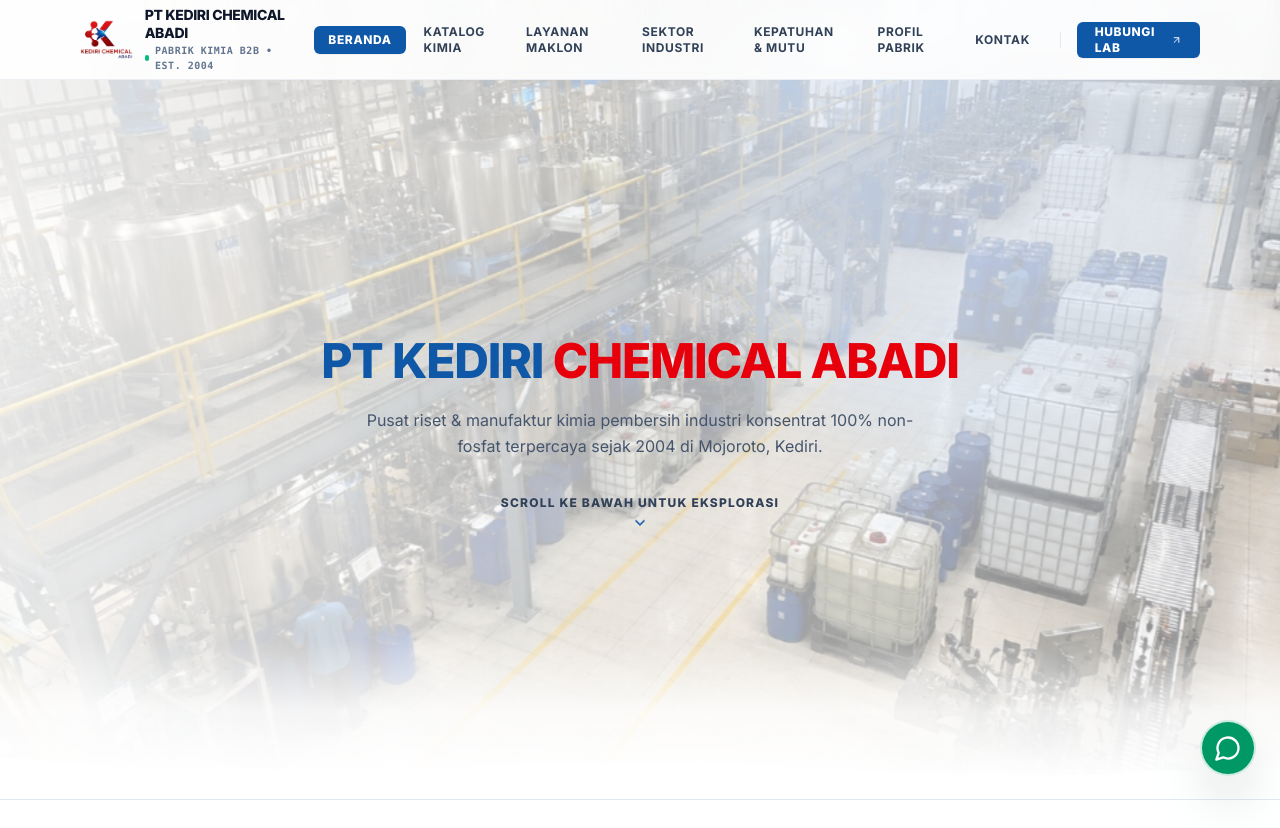
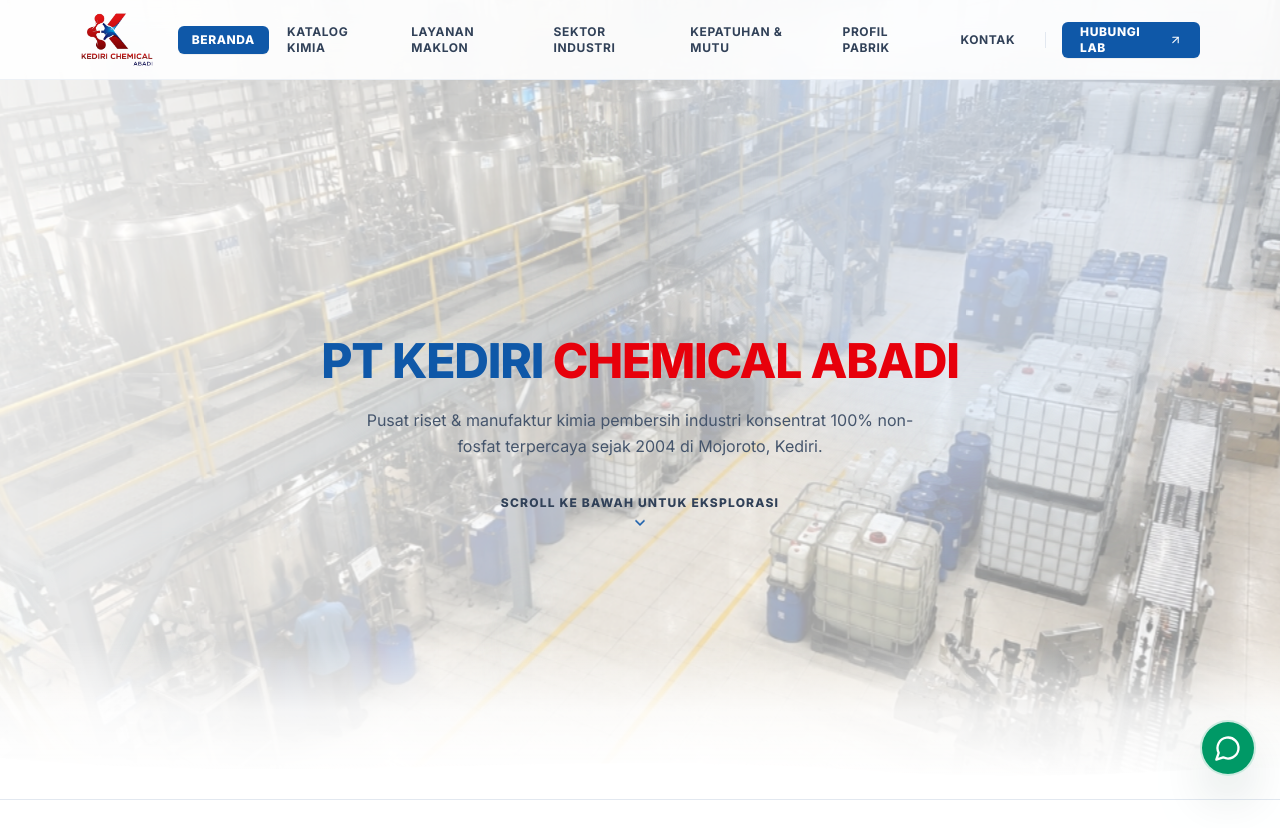
Before and after one commit to YerikhoArfensiasEffendi/KediriChemicalAbadi, a React (Vite) app: page / in a window 1280 px wide. Shown: the top 828 px of the page. Built offline with nearby package versions, Linux system fonts and the light colour scheme.

Commit message:
style(navbar): remove company text beside logo and enlarge logo for clean prominent branding

```diff
--- a/src/components/layout/Navbar.jsx
+++ b/src/components/layout/Navbar.jsx
@@ -34,26 +34,14 @@
       <div className="max-w-[1700px] mx-auto px-4 sm:px-8 lg:px-14 xl:px-20 h-full w-full flex items-center justify-between gap-6">
 
         {/* ═══════════════════════════════════════════════════════════ */}
-        {/* SISI KIRI: Identitas Pabrik Tegas & Rapi                    */}
+        {/* SISI KIRI: Logo Resmi PT Kediri Chemical Abadi              */}
         {/* ═══════════════════════════════════════════════════════════ */}
-        <Link to="/" className="flex items-center gap-3 py-1 group">
-          {/* Logo Resmi PT Kediri Chemical Abadi */}
+        <Link to="/" className="flex items-center py-1 group shrink-0">
           <img
             src="/images/kca_logo.png"
             alt="Logo Resmi PT Kediri Chemical Abadi"
-            className="h-9 sm:h-10 w-auto object-contain transition-transform group-hover:scale-102 duration-300"
+            className="h-11 sm:h-13 lg:h-14 w-auto object-contain transition-transform group-hover:scale-105 duration-300"
           />
-
-          {/* Micro Typography Identitas Pabrik Tegas */}
-          <div className="hidden sm:flex flex-col text-left">
-            <span className="text-xs sm:text-sm font-heading font-extrabold text-slate-900 tracking-tight leading-tight group-hover:text-[#0F58A8] transition-colors">
-              PT KEDIRI CHEMICAL ABADI
-            </span>
-            <span className="text-[10px] font-semibold text-slate-500 tracking-wider uppercase flex items-center gap-1.5 mt-0.5 font-mono">
-              <span className="inline-block w-1.5 h-1.5 rounded-xs bg-emerald-500" />
-              Pabrik Kimia B2B • Est. 2004
-            </span>
-          </div>
         </Link>
 
         {/* ═══════════════════════════════════════════════════════════ */}
```
